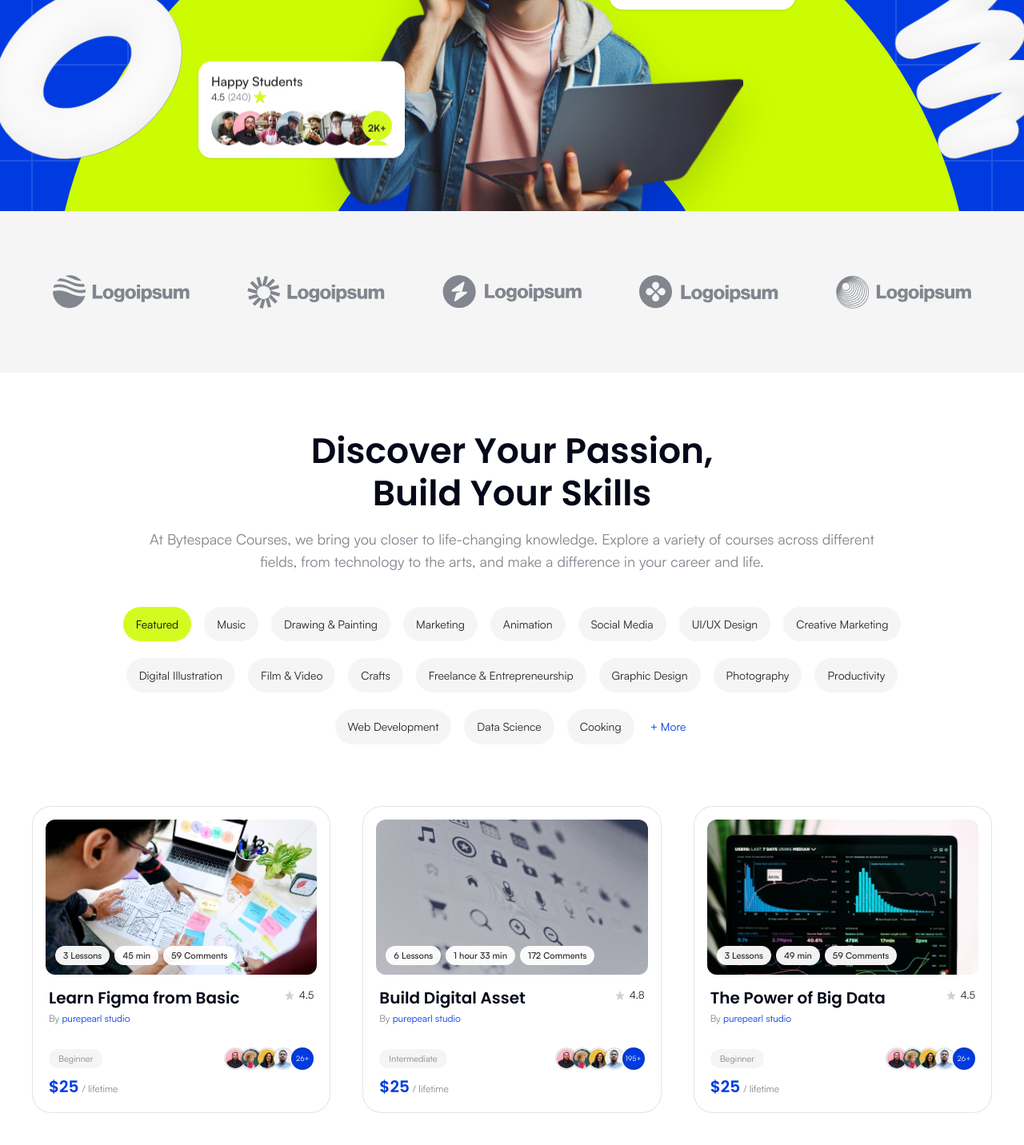
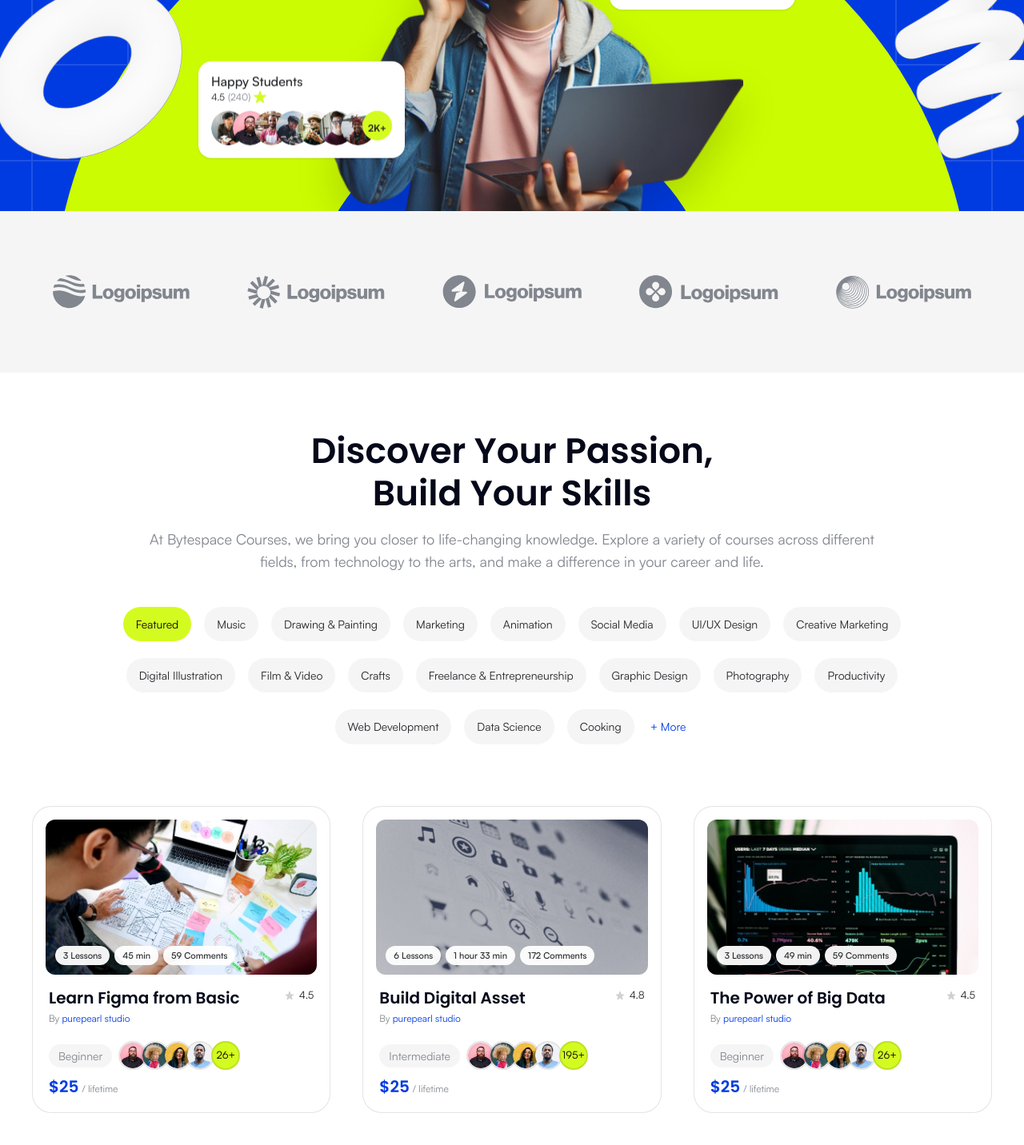
Before and after one commit to Jaber-Riyan/Bytespace, a Next.js app: page / in a window 1280 px wide. Shown: the part 760-2192 px from the top of the page at 80% size. Built offline with nearby package versions, Linux system fonts and the light colour scheme.

Commit message:
feat: update styling and layout for CourseCard, LearningPathCard, and StudentProofCard components

```diff
--- a/src/components/course/course-card.tsx
+++ b/src/components/course/course-card.tsx
@@ -57,8 +57,8 @@ export function CourseCard({
         <p className="mt-1 text-[12px] leading-[18px] text-shuttle-muted">
           By <span className="text-persian-blue">{course.creator}</span>
         </p>
-        <div className="mt-auto flex items-center justify-between gap-2 pt-3">
-          <span className="rounded-full bg-shuttle-soft px-3 py-1 text-[11px] text-shuttle-muted">
+        <div className="mt-auto flex items-center gap-2 pt-3">
+          <span className="rounded-full bg-shuttle-soft px-3 py-1 text-[14px] text-shuttle-muted">
             {course.level}
           </span>
           <div className="flex items-center pl-2" aria-label={`${course.learnerCount} learners`}>
@@ -69,10 +69,10 @@ export function CourseCard({
                 alt=""
                 width={28}
                 height={28}
-                className="-ml-2 size-7 rounded-full border-2 border-white object-cover"
+                className="-ml-2 size-9 rounded-full border-2 border-white object-cover"
               />
             ))}
-            <span className="-ml-1 flex size-7 items-center justify-center rounded-full border-2 border-white bg-persian-blue text-[9px] text-white">
+            <span className="-ml-1 flex size-9 items-center justify-center rounded-full border-2 border-white bg-electric-lime text-[13px] text-black">
               {course.learnerCount - 4}+
             </span>
           </div>
--- a/src/components/marketing/learning-paths-section.tsx
+++ b/src/components/marketing/learning-paths-section.tsx
@@ -78,7 +78,7 @@ function LearningPathCard({ path }: { path: (typeof learningPaths)[number] }) {
       href={`/courses?category=${encodeURIComponent(path.category)}`}
       className="group flex h-[167px] w-full max-w-[167px] flex-col items-center justify-center gap-3 rounded-[24px] border border-[#ced0d3] bg-white text-center transition-[border-color,box-shadow,transform] hover:-translate-y-1 hover:border-persian-blue hover:shadow-md focus-visible:outline-2 focus-visible:outline-offset-2 focus-visible:outline-persian-blue"
     >
-      <span className="grid size-[60px] place-items-center rounded-[18px] bg-shuttle-soft text-persian-blue group-hover:bg-electric-lime">
+      <span className="grid size-[60px] place-items-center rounded-[18px] bg-electric-lime text-black font-bold group-hover:bg-electric-lime/50">
         <LearningPathIcon icon={path.icon} />
       </span>
       <span className="px-2 text-[18px] font-medium leading-[24px] text-shuttle-ink">
--- a/src/components/marketing/student-proof-card.tsx
+++ b/src/components/marketing/student-proof-card.tsx
@@ -40,7 +40,7 @@ export function StudentProofCard({
             className={`relative size-8 rounded-full lg:size-[43px] ${index === 0 ? "" : "-ml-3 lg:-ml-4"}`}
           />
         ))}
-        <span className="relative -ml-3 grid size-8 place-items-center lg:-ml-4 lg:size-[43px] bg-[url('/images/hero/imgEllipse8.svg')] bg-contain font-bold text-[12px]">
+        <span className="relative -ml-3 grid size-8 place-items-center lg:-ml-4 lg:size-[43px] bg-[url('/images/hero/imgEllipse8.svg')] bg-no-repeat bg-contain font-bold text-[12px]">
           2K+
         </span>
       </div>
```
